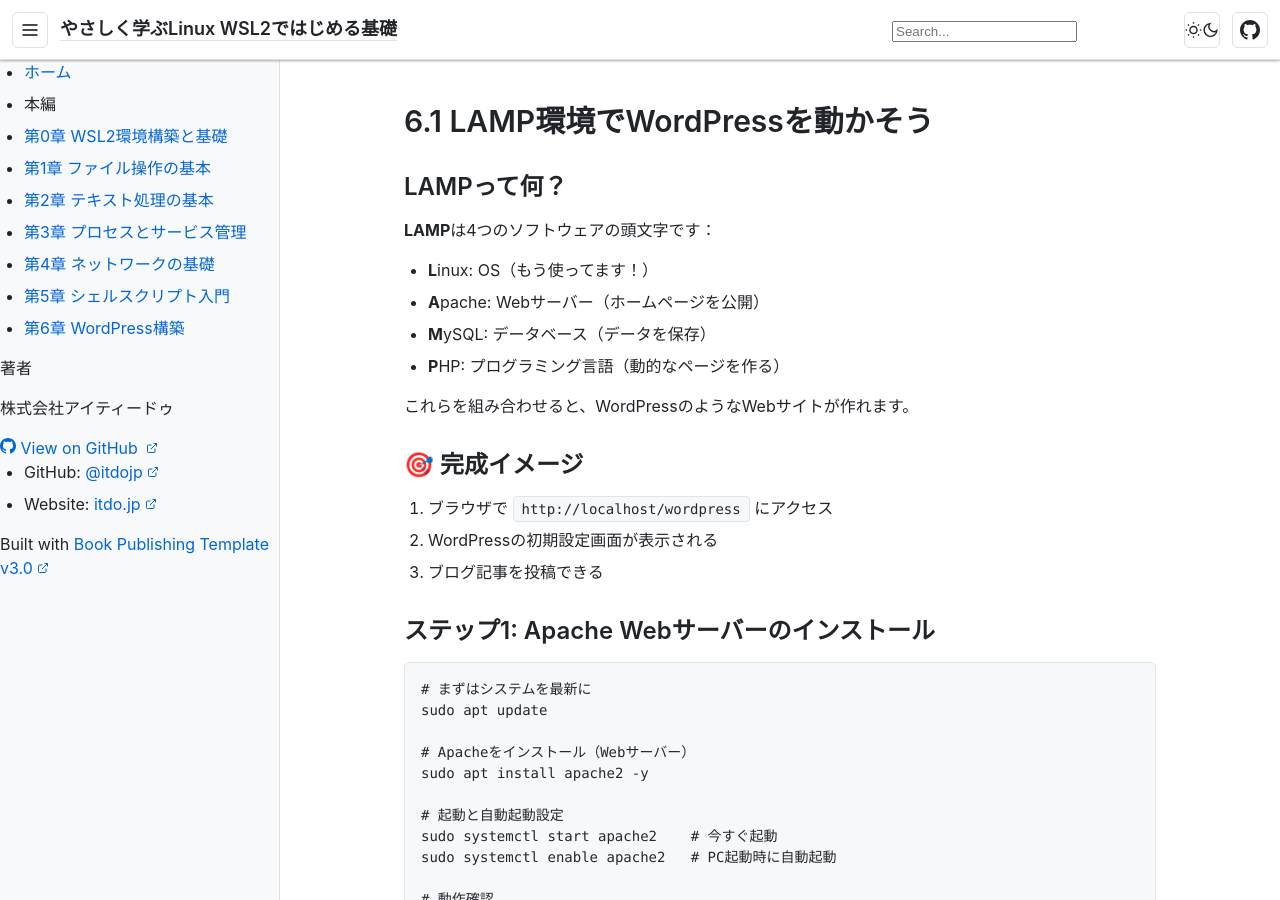
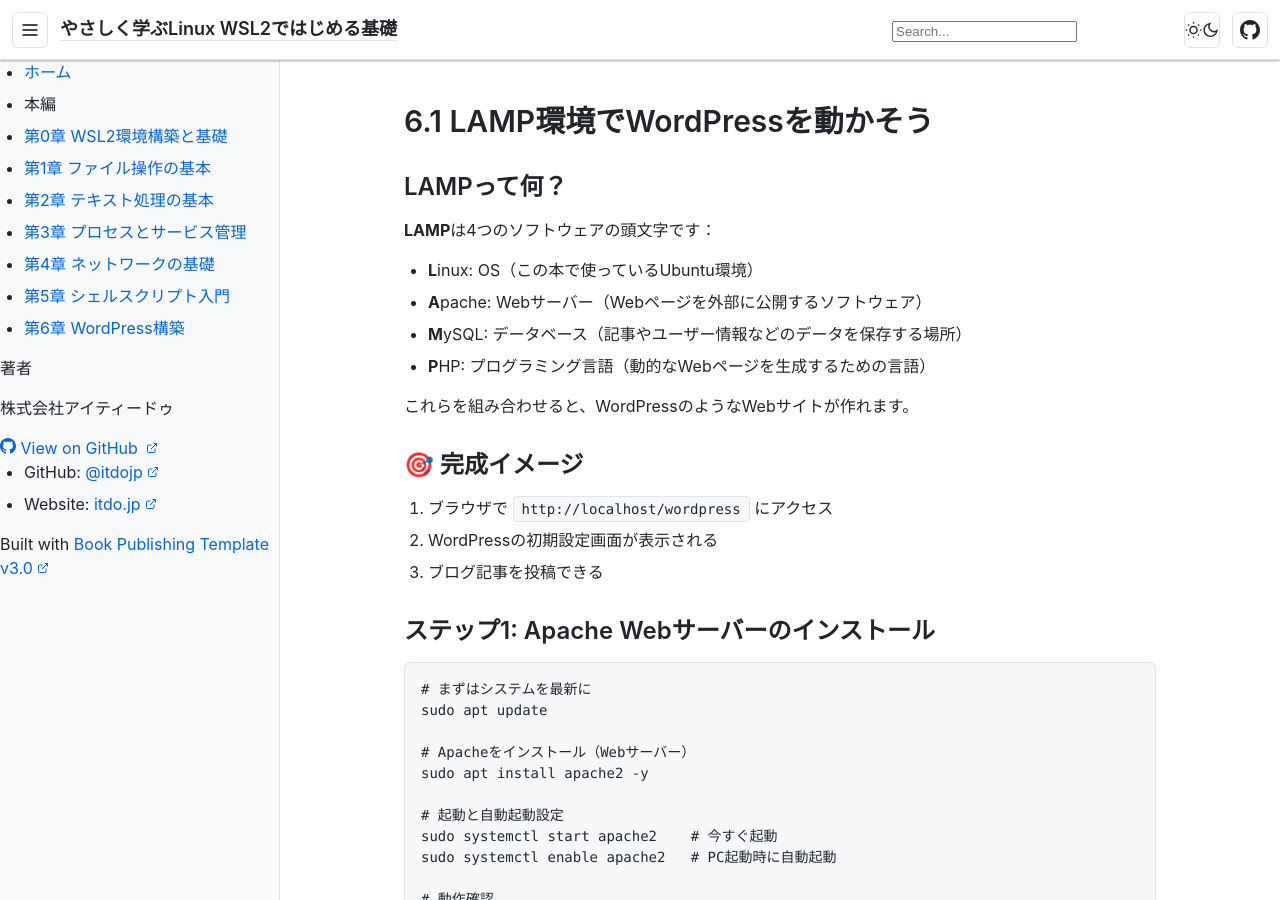
Before and after one commit to itdojp/wsl2-linux-essentials-book, a Jekyll site: the page built from docs/chapter6/index.md, in a window 1280 px wide and 900 px high, scrolled down 710 px. Built offline with Jekyll 4.4.1, drawn with Linux system fonts in a browser that asks for light colours; some of the changed text lies outside the part shown.

Commit message:
docs: clarify goals and environment/safety notes

```diff
--- a/docs/chapter6/index.md
+++ b/docs/chapter6/index.md
@@ -29,10 +29,10 @@
 ### LAMPって何？
 
 **LAMP**は4つのソフトウェアの頭文字です：
-- **L**inux: OS（もう使ってます！）
-- **A**pache: Webサーバー（ホームページを公開）
-- **M**ySQL: データベース（データを保存）
-- **P**HP: プログラミング言語（動的なページを作る）
+- **L**inux: OS（この本で使っているUbuntu環境）
+- **A**pache: Webサーバー（Webページを外部に公開するソフトウェア）
+- **M**ySQL: データベース（記事やユーザー情報などのデータを保存する場所）
+- **P**HP: プログラミング言語（動的なWebページを生成するための言語）
 
 これらを組み合わせると、WordPressのようなWebサイトが作れます。
 
@@ -211,4 +211,6 @@
 
 ---
 
-**次章へ**: [第7章: トラブルシューティング](../chapter7/)
+> **注意**
+> 本書の現行バージョンでは第6章までを対象としており、第7章以降の内容は今後の拡張や関連書籍で扱う予定です。
+> より高度なトラブルシューティングや運用のコツについて学びたい場合は、linux-infra-textbook など上位レベルの書籍もあわせて参照してください。
```
Also changed, not shown: docs/chapter0/index.md (+2 -0 lines), docs/index.md (+7 -0 lines).
